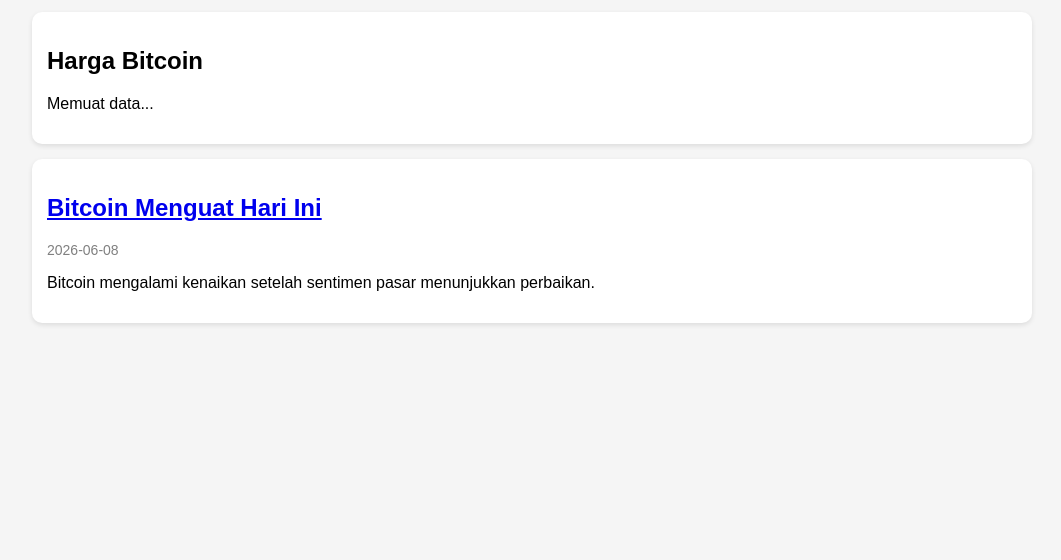
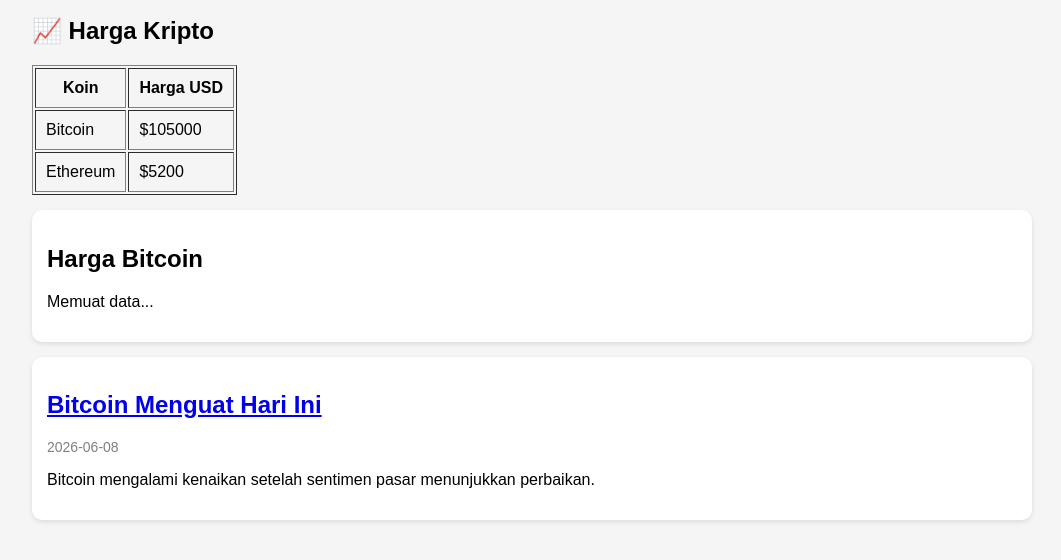
Before and after one commit to Daxro99/Kriptoking-, a plain HTML site: page index.html in a window 1280 px wide. Shown: the part 178-738 px from the top of the page, without its empty margins (108-1169 px from the left). Drawn offline with Linux system fonts and the light colour scheme.

Commit message:
Update index.html

```diff
--- a/index.html
+++ b/index.html
@@ -39,6 +39,39 @@ header{
     <h1>🚀 KriptoKing</h1>
     <p>Berita Kripto Terbaru dan Analisis Pasar</p>
 </header>
+<h2>📈 Harga Kripto</h2>
+
+<table border="1" cellpadding="10">
+  <thead>
+    <tr>
+      <th>Koin</th>
+      <th>Harga USD</th>
+    </tr>
+  </thead>
+
+  <tbody id="market-table">
+  </tbody>
+</table>
+    <script>
+fetch('data/market.json')
+.then(r => r.json())
+.then(data => {
+
+  const table = document.getElementById('market-table');
+
+  data.coins.forEach(coin => {
+
+    table.innerHTML += `
+      <tr>
+        <td>${coin.name}</td>
+        <td>$${coin.price}</td>
+      </tr>
+    `;
+  });
+
+});
+</script>
+
 <div class="news-card">
   <h2>Harga Bitcoin</h2>
   <p id="btc-price">Memuat data...</p>
```
